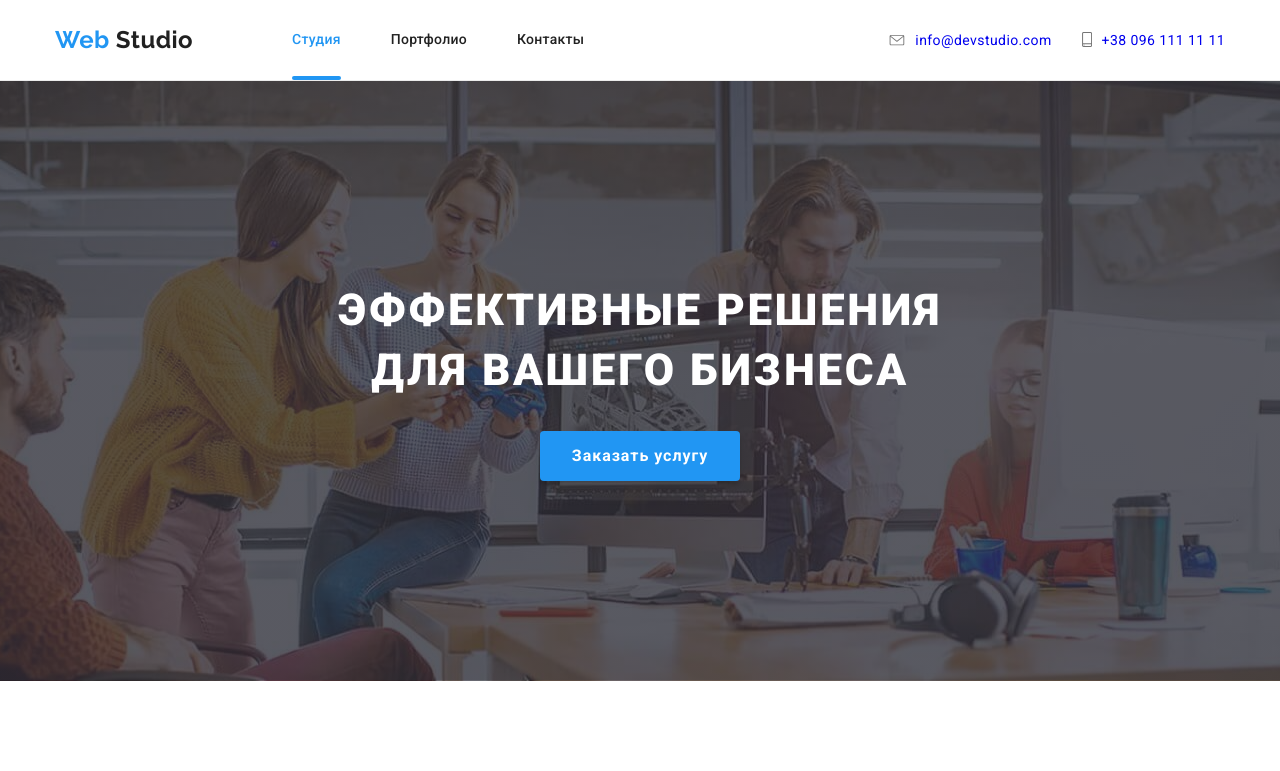
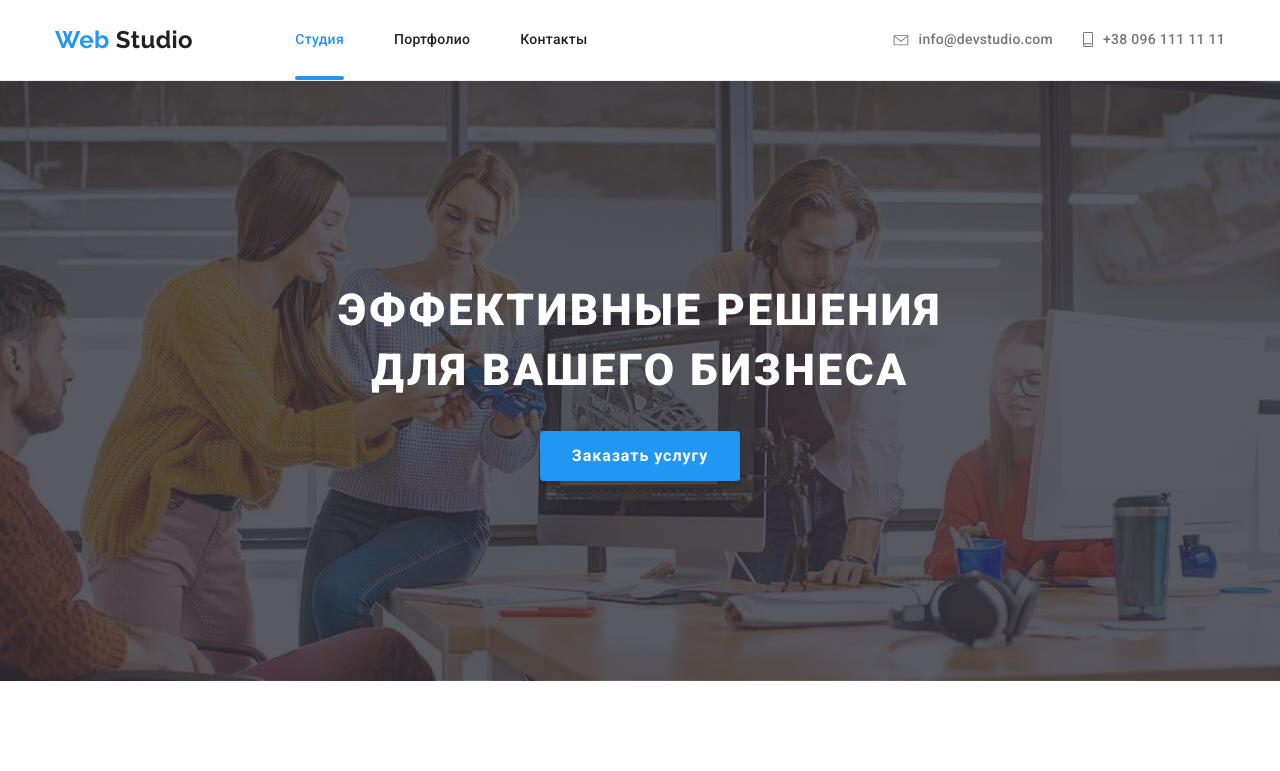
Before and after one commit to alexbeidyk/goit-markup-hw-08, a plain HTML site: page index.html in a window 1280 px wide. Shown: the top 771 px of the page. Drawn offline with Linux system fonts and the light colour scheme.

Commit message:
Add files via upload

```diff
--- a/index.html
+++ b/index.html
@@ -57,7 +57,7 @@
           <address class="address contact">
             <ul class="contact-list list">
               <li class="item">
-                <a class="contakt-link link" href="mailto:info@devstudio.com"
+                <a class="contact-link link" href="mailto:info@devstudio.com"
                   ><svg class="icon-mail" width="16" height="11">
                     <use href="./images/sprite.svg#icon-mail"></use>
                   </svg>
@@ -65,7 +65,7 @@
                 </a>
               </li>
               <li class="item">
-                <a class="contakt-link link" href="tel:+380961111111">
+                <a class="contact-link link" href="tel:+380961111111">
                   <svg class="icon-phone" width="10" height="15">
                     <use href="./images/sprite.svg#icon-phone"></use>
                   </svg>
```
